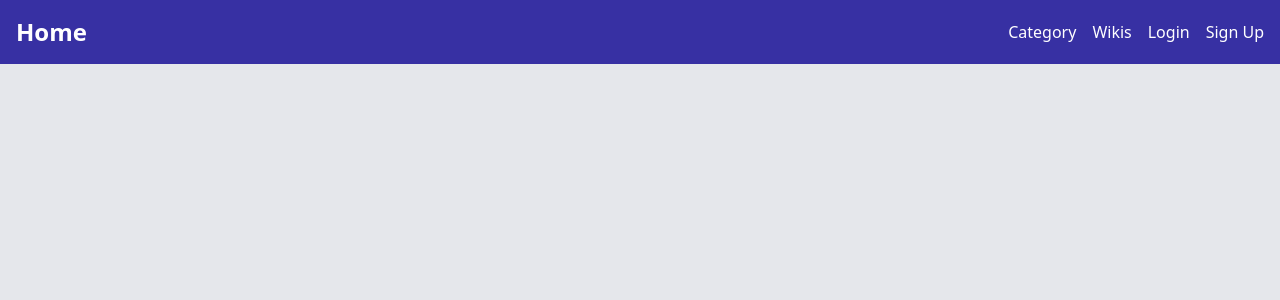
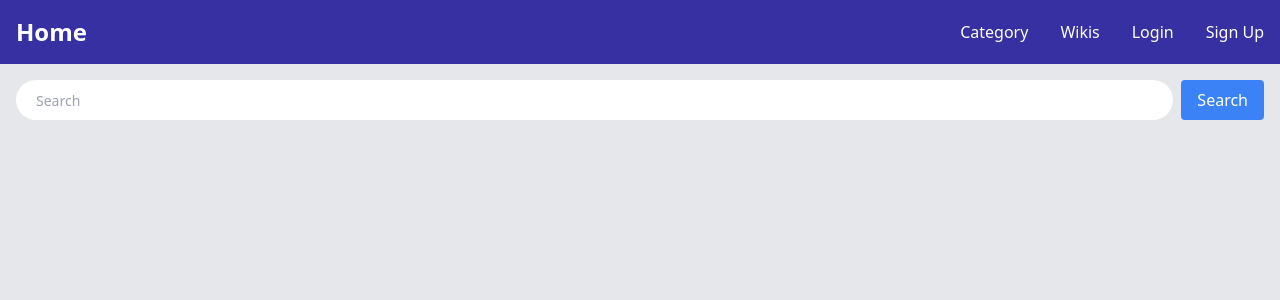
Before and after one commit to ahmed-hounati/Gestions_des_Wiki, a PHP site: page /wiki/ in a window 1280 px wide. Shown: the top 300 px of the page. Run offline with PHP 8.4, Linux system fonts and the light colour scheme; data that the repository does not hold is empty.

Commit message:
search bar

```diff
--- a/app/views/pages/index.php
+++ b/app/views/pages/index.php
@@ -13,7 +13,7 @@
     <div class="bg-indigo-800 text-white p-4">
         <div class="container mx-auto flex flex-col md:flex-row justify-between items-center">
             <h1 class="text-2xl font-semibold mb-4 md:mb-0">Home</h1>
-            <div class="flex items-center space-x-4">
+            <div class="flex items-center gap-4 space-x-4">
                 <a href="<?php echo URLROOT; ?>/pages" class="hover:text-gray-400">Category</a>
                 <a href="<?php echo URLROOT; ?>/pages/wikies" class="hover:text-gray-400">Wikis</a>
                 <a href="<?php echo URLROOT; ?>/users/login" class="hover:text-gray-400">Login</a>
@@ -22,9 +22,20 @@
         </div>
     </div>
 
+    <div class="container mx-auto p-4">
+        <div class="flex items-center">
+            <input type="search" name="search" placeholder="Search"
+                class="bg-white h-10 px-5 pr-10 rounded-full text-sm focus:outline-none w-full">
+            <button type="submit" class="bg-blue-500 text-white py-2 px-4 ml-2 rounded hover:bg-blue-600">
+                Search
+            </button>
+        </div>
+    </div>
+
     <?php foreach ($data['categories'] as $categorie): ?>
         <div class="container mx-auto mt-8 flex flex-wrap gap-4">
-            <a href="<?php echo URLROOT; ?>/pages/" class="bg-gray-200 p-4 rounded shadow-md w-full sm:w-1/2 md:w-1/3 lg:w-1/4 xl:w-1/5 mx-2">
+            <a href="<?php echo URLROOT; ?>/pages/"
+                class="bg-gray-200 p-4 rounded shadow-md w-full sm:w-1/2 md:w-1/3 lg:w-1/4 xl:w-1/5 mx-2">
                 <h2 class="text-lg font-semibold mb-2">
                     <?php echo $categorie->category_name; ?>
                 </h2>
--- a/app/views/users/login.php
+++ b/app/views/users/login.php
@@ -13,7 +13,7 @@
     <div class="bg-indigo-800 text-white p-4">
         <div class="container mx-auto flex flex-col md:flex-row justify-between items-center">
             <h1 class="text-2xl font-semibold mb-4 md:mb-0">WIKI</h1>
-            <div class="flex items-center space-x-4">
+            <div class="flex items-center gap-4 space-x-4">
                 <a href="<?php echo URLROOT; ?>/pages" class="hover:text-gray-400">Category</a>
                 <a href="<?php echo URLROOT; ?>/pages/wikies" class="hover:text-gray-400">Wikis</a>
                 <a href="<?php echo URLROOT; ?>/users/login" class="hover:text-gray-400">Login</a>
```
Also changed, not shown: app/views/inc/header.php (+13 -4 lines), app/views/pages/wikies.php (+11 -1 lines).
